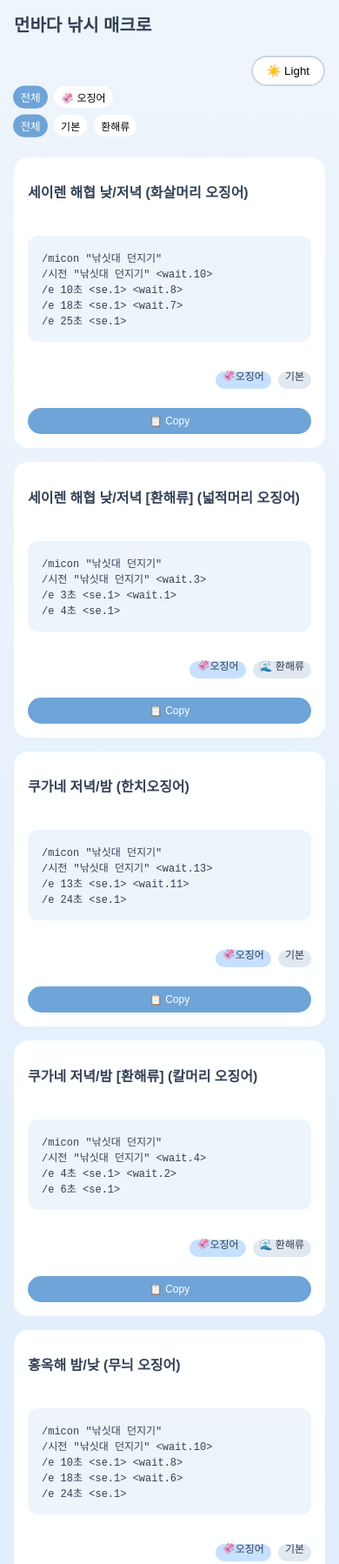
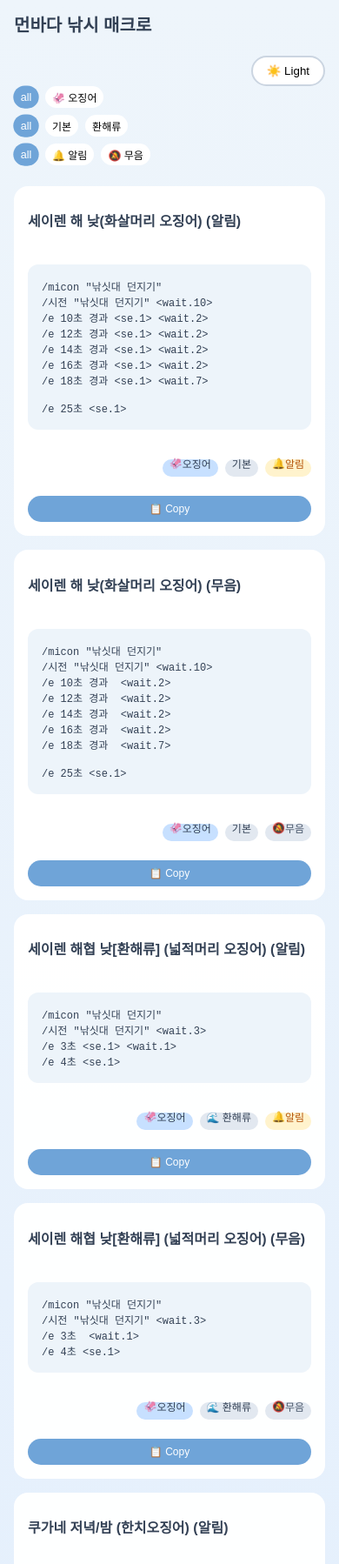
Before and after one commit to Bakeixd/FFXIV-Ocean-Fishing-Kr-macro, a plain HTML site: page index.html in a window 390 px wide. Shown: the top 1798 px of the page at 87% size. Drawn offline with Linux system fonts and the light colour scheme; a web font is replaced by a local one.

Commit message:
Add files via upload

```diff
--- a/index.html
+++ b/index.html
@@ -16,16 +16,23 @@
 
 <div class="filter-wrap inner">
   <div class="filter-group">
-    <button class="chip active" data-type="all">전체</button>
+    <button class="chip active" data-type="all">all</button>
     <button class="chip" data-type="squid">🦑 오징어</button>
   </div>
 
   <div class="filter-group">
-    <button class="chip active" data-zone="all">전체</button>
+    <button class="chip active" data-zone="all">all</button>
     <button class="chip" data-zone="normal">기본</button>
     <button class="chip" data-zone="current">환해류</button>
   </div>
+    <div class="filter-group">
+    <button class="chip active" data-alert="all">all</button>
+    <button class="chip" data-alert="on">🔔 알림</button>
+    <button class="chip" data-alert="off">🔕 무음</button>
+  </div>
 </div>
+
+
 
 <main class="main">
   <div class="inner">
--- a/script.js
+++ b/script.js
@@ -1,18 +1,24 @@
 const macros = [
   {
-    title: "세이렌 해협 낮/저녁 (화살머리 오징어)",
+    title: "세이렌 해 낮(화살머리 오징어)",
     type: "squid",
     zone: "normal",
+    alert: true,
     code: `/micon "낚싯대 던지기"
 /시전 "낚싯대 던지기" <wait.10>
-/e 10초 <se.1> <wait.8>
-/e 18초 <se.1> <wait.7>
+/e 10초 경과 <se.1> <wait.2>
+/e 12초 경과 <se.1> <wait.2>
+/e 14초 경과 <se.1> <wait.2>
+/e 16초 경과 <se.1> <wait.2>
+/e 18초 경과 <se.1> <wait.7>
+
 /e 25초 <se.1>`
   },
   {
-    title: "세이렌 해협 낮/저녁 [환해류] (넓적머리 오징어)",
+    title: "세이렌 해협 낮[환해류] (넓적머리 오징어)",
     type: "squid",
     zone: "current",
+    alert: true,
     code: `/micon "낚싯대 던지기"
 /시전 "낚싯대 던지기" <wait.3>
 /e 3초 <se.1> <wait.1>
@@ -22,47 +28,37 @@ const macros = [
     title: "쿠가네 저녁/밤 (한치오징어)",
     type: "squid",
     zone: "normal",
+    alert: true,
     code: `/micon "낚싯대 던지기"
 /시전 "낚싯대 던지기" <wait.13>
-/e 13초 <se.1> <wait.11>
+/e 13초 <se.1> <wait.2>
+/e 15초 <se.1> <wait.2>
+/e 17초 <se.1> <wait.2>
+/e 19초 <se.1> <wait.2>
+/e 21초 <se.1> <wait.3>
 /e 24초 <se.1>`
   },
   {
-    title: "쿠가네 저녁/밤 [환해류] (칼머리 오징어)",
+    title: "쿠가네 [환해류] (칼머리 오징어)",
     type: "squid",
     zone: "current",
+    alert: true,
     code: `/micon "낚싯대 던지기"
 /시전 "낚싯대 던지기" <wait.4>
-/e 4초 <se.1> <wait.2>
+/e 4초 <se.1> <wait.1>
+/e 5초 <se.1> <wait.1>
 /e 6초 <se.1>`
   },
   {
     title: "홍옥해 밤/낮 (무늬 오징어)",
     type: "squid",
     zone: "normal",
+    alert: true,
     code: `/micon "낚싯대 던지기"
 /시전 "낚싯대 던지기" <wait.10>
 /e 10초 <se.1> <wait.8>
 /e 18초 <se.1> <wait.6>
 /e 24초 <se.1>`
-  },
-  {
-    title: "홍옥해 밤/낮 [환해류] (파초 오징어)",
-    type: "squid",
-    zone: "current",
-    code: `/micon "낚싯대 던지기"
-/시전 "낚싯대 던지기" <wait.3>
-/e 3초 <se.1> <wait.1>
-/e 4초 <se.1>`
-  },
-  {
-    title: "홍옥해 밤/낮 [환해류] (큰살 오징어)",
-    type: "squid",
-    zone: "current",
-    code: `/micon "낚싯대 던지기"
-/시전 "낚싯대 던지기" <wait.5>
-/e 5초 <se.1> <wait.3>
-/e 8초 <se.1>`
   }
 ];
 
@@ -72,28 +68,47 @@ function escapeHTML(text) {
   return text.replace(/</g, "&lt;").replace(/>/g, "&gt;");
 }
 
+function removeSE(code) {
+  const lines = code.split("\n");
+  return lines.map((line, i) => {
+    if (i === lines.length - 1) return line;
+    return line.replace(/<se\.1>/g, "");
+  }).join("\n");
+}
+
 /* 카드 */
 function renderCards() {
   container.innerHTML = "";
 
   macros.forEach(m => {
+
+    const variants = [
+      { label: "알림", alert: true },
+      { label: "무음", alert: false }
+    ];
+
+    variants.forEach(v => {
+
+      const finalCode = v.alert ? m.code : removeSE(m.code);
+
       const card = document.createElement("div");
       card.className = `card ${m.type} ${m.zone}`;
+      card.dataset.alert = v.alert;
 
       card.innerHTML = `
-      <h2 class="title">${m.title}</h2>
+        <h2 class="title">${m.title} (${v.label})</h2>
 
-      <pre class="code">${escapeHTML(m.code)}</pre>
+        <pre class="code">${escapeHTML(finalCode)}</pre>
 
         <div class="tags"></div>
 
-      <button class="copy-btn" data-code="${encodeURIComponent(m.code)}">
-        <span class="icon">📋</span>
-        <span class="text">Copy</span>
+        <button class="copy-btn" data-code="${encodeURIComponent(finalCode)}">
+          📋 Copy
         </button>
       `;
 
       container.appendChild(card);
+    });
   });
 }
 
@@ -103,13 +118,19 @@ function renderTags() {
     const tagBox = card.querySelector(".tags");
 
     if (card.classList.contains("squid"))
-      tagBox.innerHTML += `  <span class="tag type"><span class="emoji">🦑</span>오징어</span>`;
+      tagBox.innerHTML += `<span class="tag type"><span class="emoji">🦑</span>오징어</span>`;
 
     if (card.classList.contains("normal"))
       tagBox.innerHTML += `<span class="tag zone">기본</span>`;
 
     if (card.classList.contains("current"))
       tagBox.innerHTML += `<span class="tag zone">🌊 환해류</span>`;
+
+    if (card.dataset.alert === "true")
+      tagBox.innerHTML += `<span class="tag alert"><span class="emoji">🔔</span>알림</span>`;
+
+    if (card.dataset.alert === "false")
+      tagBox.innerHTML += `<span class="tag alert off"><span class="emoji">🔕</span>무음</span>`;
   });
 }
 
@@ -120,18 +141,7 @@ document.addEventListener("click", e => {
 
   const text = decodeURIComponent(btn.dataset.code);
 
-  navigator.clipboard.writeText(text).then(() => {
-    const icon = btn.querySelector(".icon");
-    const label = btn.querySelector(".text");
-
-    icon.textContent = "✔";
-    label.textContent = "복사됨";
-
-    setTimeout(() => {
-      icon.textContent = "📋";
-      label.textContent = "Copy";
-    }, 1000);
-  });
+  navigator.clipboard.writeText(text);
 });
 
 /* 테마 */
@@ -158,9 +168,11 @@ updateThemeUI();
 /* 필터 */
 let activeType = localStorage.getItem("type") || "all";
 let activeZone = localStorage.getItem("zone") || "all";
+let activeAlert = localStorage.getItem("alert") || "all";
 
 document.querySelectorAll(".chip").forEach(btn => {
   btn.addEventListener("click", () => {
+
     if (btn.dataset.type !== undefined) {
       activeType = btn.dataset.type;
       localStorage.setItem("type", activeType);
@@ -173,6 +185,12 @@ document.querySelectorAll(".chip").forEach(btn => {
       document.querySelectorAll("[data-zone]").forEach(b => b.classList.remove("active"));
     }
 
+    if (btn.dataset.alert !== undefined) {
+      activeAlert = btn.dataset.alert;
+      localStorage.setItem("alert", activeAlert);
+      document.querySelectorAll("[data-alert]").forEach(b => b.classList.remove("active"));
+    }
+
     btn.classList.add("active");
     applyFilter();
   });
@@ -180,9 +198,15 @@ document.querySelectorAll(".chip").forEach(btn => {
 
 function applyFilter() {
   document.querySelectorAll(".card").forEach(card => {
+
     const typeOk = activeType === "all" || card.classList.contains(activeType);
     const zoneOk = activeZone === "all" || card.classList.contains(activeZone);
-    card.classList.toggle("hide", !(typeOk && zoneOk));
+    const alertOk =
+      activeAlert === "all" ||
+      (activeAlert === "on" && card.dataset.alert === "true") ||
+      (activeAlert === "off" && card.dataset.alert === "false");
+
+    card.classList.toggle("hide", !(typeOk && zoneOk && alertOk));
   });
 }
 
@@ -194,6 +218,10 @@ function restoreFilterUI() {
   document.querySelectorAll("[data-zone]").forEach(btn => {
     btn.classList.toggle("active", btn.dataset.zone === activeZone);
   });
+
+  document.querySelectorAll("[data-alert]").forEach(btn => {
+    btn.classList.toggle("active", btn.dataset.alert === activeAlert);
+  });
 }
 
 /* 실행 */
--- a/style.css
+++ b/style.css
@@ -303,6 +303,15 @@ body.dark .footer {
     transform: translateY(0);
   }
 }
+.tag.alert {
+  background: #fff3cd;
+  color: #b45309;
+}
+
+.tag.alert.off {
+  background: #e2e8f0;
+  color: #475569;
+}
 
 /* mobile */
 @media (max-width: 600px) {
```
Lines whose indentation alone changed are shown as unchanged.
